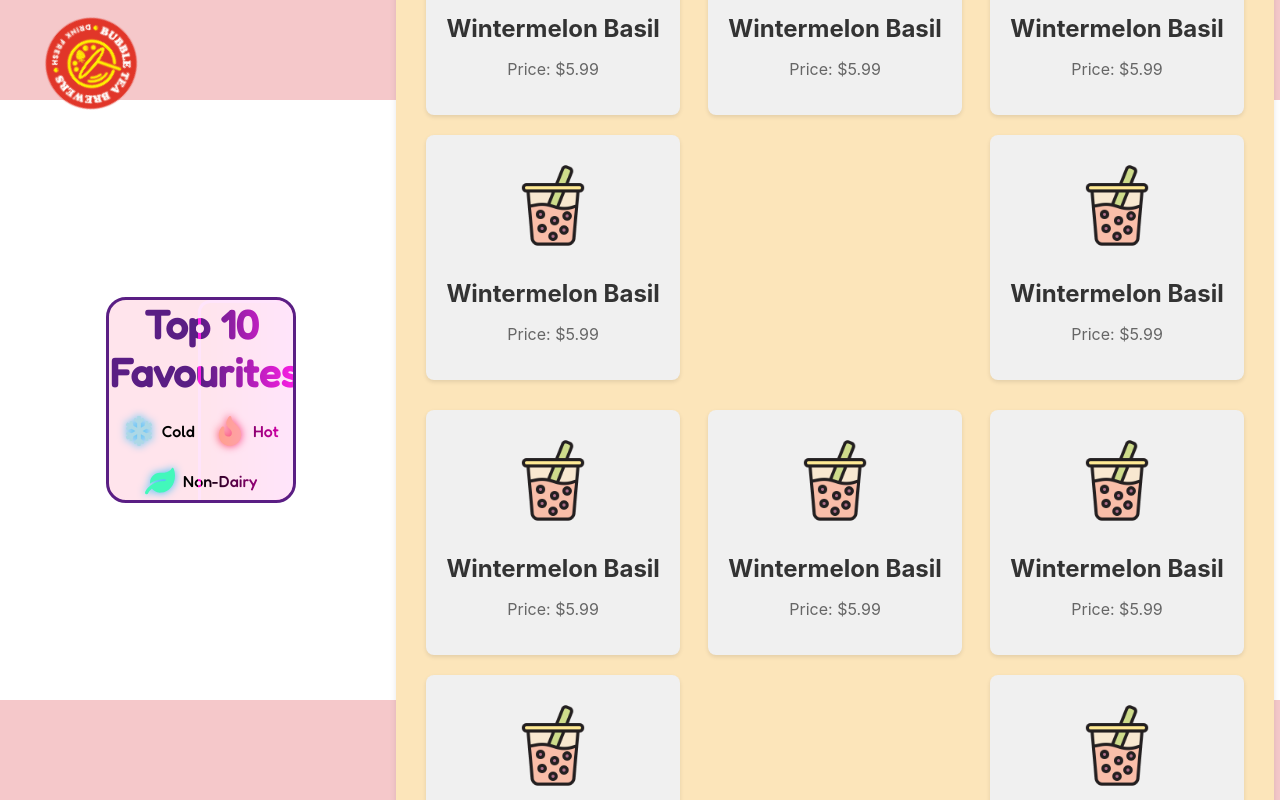
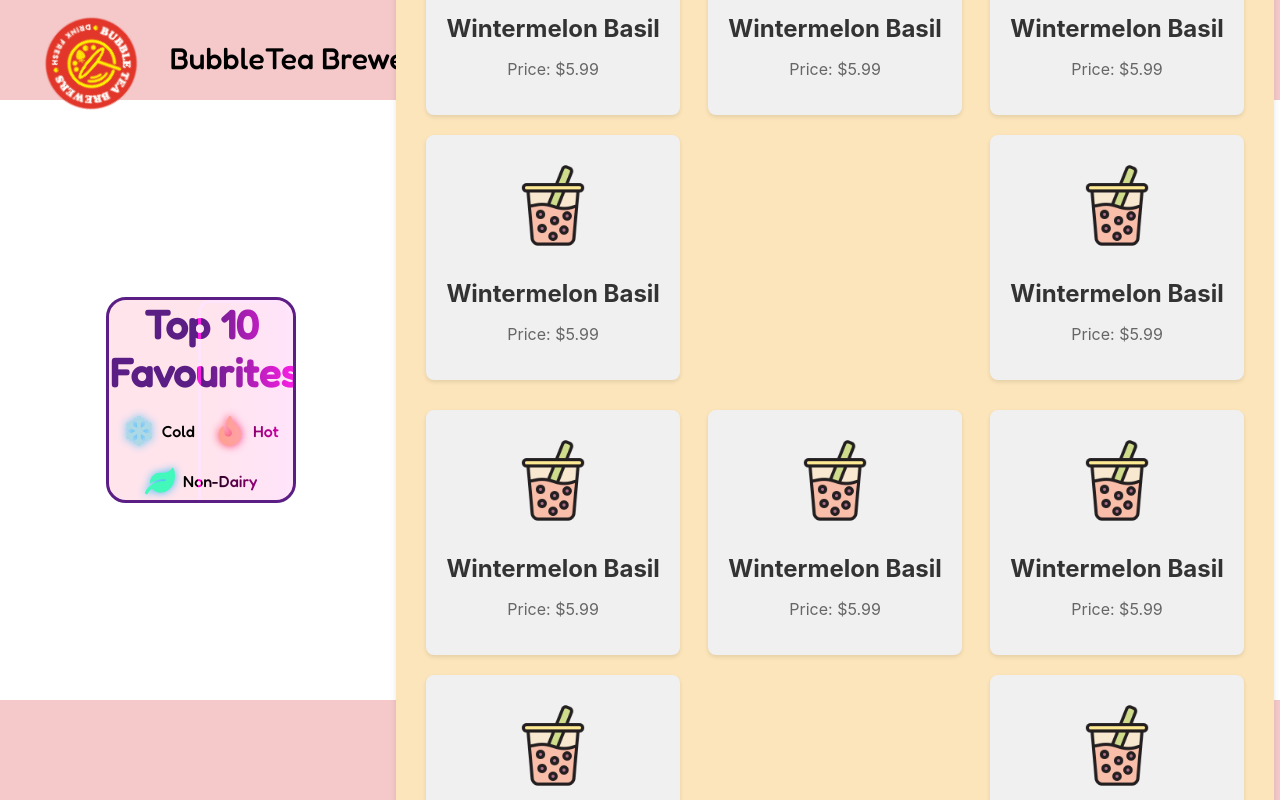
Before and after one commit to SleepOnFirewood/reactthings, a React (Create React App) app in the folder BubbleTeaMenu/main/myapp/: page / in a window 1280 px wide. Shown: the top 800 px of the page. Built offline with nearby package versions, Linux system fonts and the light colour scheme.

Commit message:
add logo title

```diff
--- a/BubbleTeaMenu/main/myapp/src/App.js
+++ b/BubbleTeaMenu/main/myapp/src/App.js
@@ -9,6 +9,7 @@ import Card from './component/Card/Card';
 import BottomCards from './component/BottomCards/BottomCards';
 import LegendRow from './component/LegendRow/LegendRow';
 import Logo from './component/Logo/Logo';
+import LogoTitle from './component/LogoTitle/LogoTitle';
 
 
 function App() {
@@ -16,6 +17,7 @@ function App() {
     <div className="App">
       <Border>
         <Logo image='/images/bubbleteabrewerlogo.png'/>
+        <LogoTitle>BubbleTea Brewers</LogoTitle>
         <Top10Container>
           <Title>
               <span>Top 10</span>
--- /dev/null
+++ b/BubbleTeaMenu/main/myapp/src/component/LogoTitle/LogoTitle.css
@@ -0,0 +1,13 @@
+@import url('https://fonts.googleapis.com/css2?family=Fredoka:wght@500&display=swap');
+
+.logotitle-frame {
+    position: absolute; /* Use absolute positioning */
+    top: 20px;         /* Distance from top of parent container */
+    left: 150px;        /* Distance from left of parent container */
+    padding: 20px;
+    border-radius: 8px;
+    max-width: 300px;     /* Maximum width */
+    height: auto;         /* Height adjusts based on width */
+    font-family: 'Fredoka', sans-serif;
+    font-size: 30px;
+}
--- /dev/null
+++ b/BubbleTeaMenu/main/myapp/src/component/LogoTitle/LogoTitle.js
@@ -0,0 +1,12 @@
+import React from 'react';
+import './LogoTitle.css';
+
+function LogoTitle(props) {
+    return (
+        <div className='logotitle-frame'>
+            {props.children}
+        </div>
+    );
+}
+
+export default LogoTitle;
```
